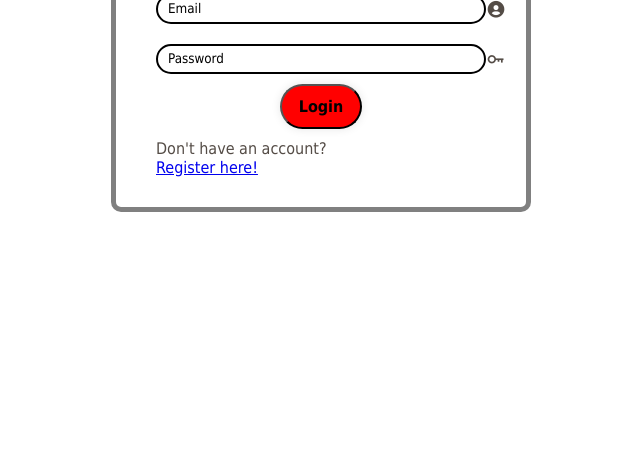
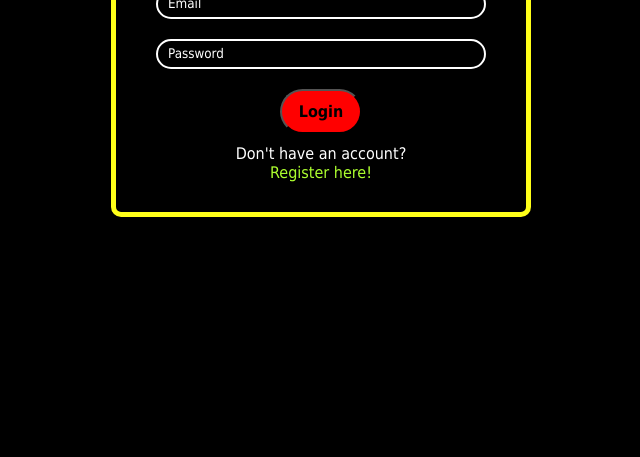
Before and after one commit to befancy10/PeWeb-ETS, a plain HTML site: page index.html in a window 1280 px wide. Shown: the part 343-800 px from the top of the page, without its empty margins (319-959 px from the left). Drawn offline with nearby package versions, Linux system fonts and the light colour scheme.

Commit message:
final updet

```diff
--- a/index.html
+++ b/index.html
@@ -17,7 +17,7 @@
 
         <div class="inputbox">
           <input type="text" placeholder="Email" id="loginEmail" required />
-          <i class="bx bxs-user-circle"></i>
+          <!-- <i class="bx bxs-user-circle"></i> -->
         </div>
 
         <div class="inputbox">
@@ -27,15 +27,20 @@
             id="loginPassword"
             required
           />
-          <i class="bx bx-key"></i>
+          <!-- <i class="bx bx-key"></i> -->
         </div>
 
         <div id="container">
           <button type="submit" class="btn" id="loginButton">Login</button>
         </div>
 
-        <p>Don't have an account?</p>
-        <a href="register.html">Register here!</a>
+        <div id="container2">
+          <p>Don't have an account?</p>
+          <a style="color: greenyellow;" href="register.html">Register here!</a>
+
+      </div>
+
+
       </form>
     </div>
 
--- a/loginregister.css
+++ b/loginregister.css
@@ -20,13 +20,15 @@
     bottom: 0;
     left: 0;
     z-index: -1;
+    background-color: black;
   }
 
   .wrap {
     width: 420px;
     background: transparent;
-    border: 5px solid grey;
-    color: rgb(84, 76, 70);
+    border: 5px solid rgb(255, 255, 25);
+    /* color: rgb(84, 76, 70); */
+    color: white;
     border-radius: 10px;
     padding: 30px 40px;
   }
@@ -48,7 +50,21 @@
     display: flex;
     justify-content: center;
     align-items: center;
+    margin-top: 10px;
   }
+
+  #container2 {
+      display: flexbox;
+      text-align: center;
+      justify-content: center;
+      align-items: center;
+    }
+
+    #container3 {
+      display: flex;
+      justify-content:space-evenly;
+      align-items: center;
+    }
 
   .btn {
     width: 25%;
@@ -70,13 +86,13 @@
     margin-bottom: 10px;
     background: transparent;
     border-radius: 40px;
-    border: 2px solid rgb(0, 0, 0);
+    border: 2px solid white;
     size: 60px;
     padding-left: 10px;
   }
 
   input::placeholder {
-    color: black;
+    color: white;
   }
 
   i {
@@ -90,3 +106,8 @@
     transform: scale(1.05);
     box-shadow: 0px 8px 15px rgba(0,  0,  0,  0.3);
   }
+
+  a {
+    color: inherit;
+    text-decoration: none;
+}
--- a/lose.css
+++ b/lose.css
@@ -20,13 +20,14 @@
     bottom: 0;
     left: 0;
     z-index: -1;
+    background-color: black;
   }
 
   .wrap {
     width: 420px;
     background: transparent;
-    border: 5px solid grey;
-    color: rgb(84, 76, 70);
+    border: 5px solid rgb(255, 255, 25);
+    color: white;
     border-radius: 10px;
     padding: 30px 40px;
   }
@@ -61,6 +62,8 @@
       display: flex;
       justify-content:space-evenly;
       align-items: center;
+      margin-top: 10%;
+      margin-bottom: 5%;
     }
 
   .btn {
@@ -83,7 +86,7 @@
     margin-bottom: 10px;
     background: transparent;
     border-radius: 40px;
-    border: 2px solid rgb(0, 0, 0);
+    border: 2px solid rgb(250, 250, 250);
     size: 60px;
     padding-left: 10px;
   }
@@ -107,3 +110,8 @@
   .p1 {
     justify-content: center;
   }
+
+  a {
+    color: inherit;
+    text-decoration: none;
+}
--- /dev/null
+++ b/users.css
@@ -0,0 +1,28 @@
+table {
+    font-family: 'Tahoma', Tahoma, Geneva, Verdana, sans-serif;
+    border-collapse: collapse;
+    width: 50%;
+    margin: 20px auto;
+    color: white;
+  }
+
+  td,
+  th {
+    border: 1px solid rgb(255, 255, 25);
+    text-align: left;
+    padding: 8px;
+  }
+
+  th {
+    background-color: grey;
+  }
+
+  body{
+    background: rgb(0, 0, 0);
+    color: white;
+    text-align: center;
+    align-items: center;
+    justify-content: center;
+    font-family: 'Tahoma', Tahoma, Geneva, Verdana, sans-serif;
+
+}
```
Also changed, not shown: lose.html (+4 -3 lines), users.html (+2 -2 lines), style.css (line endings or trailing spaces).
